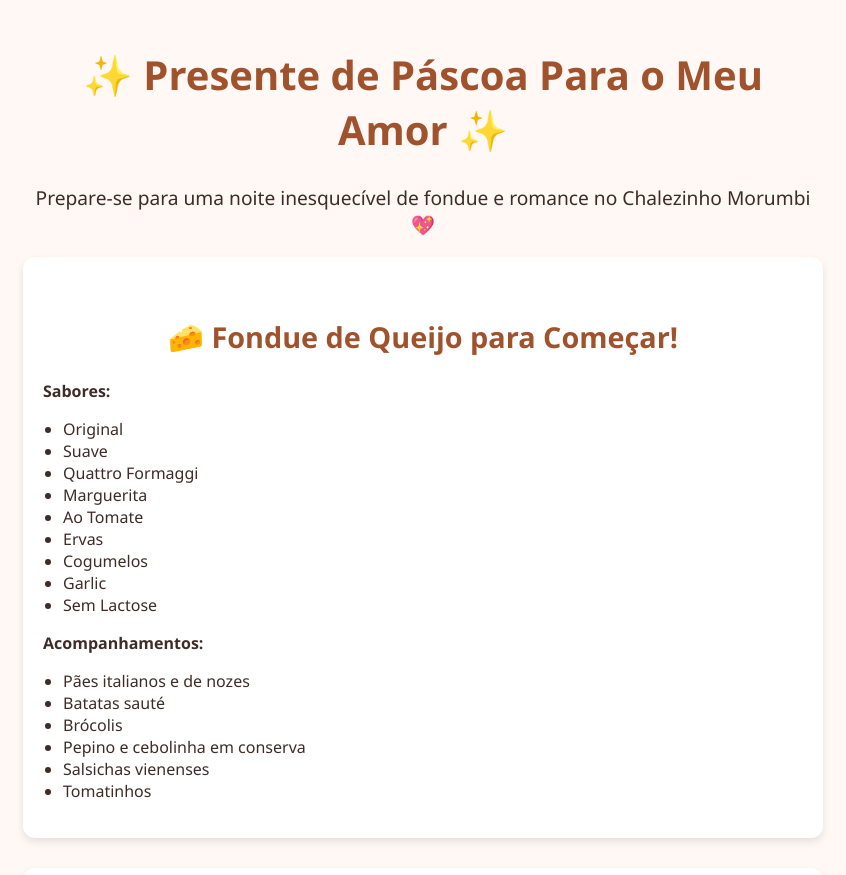
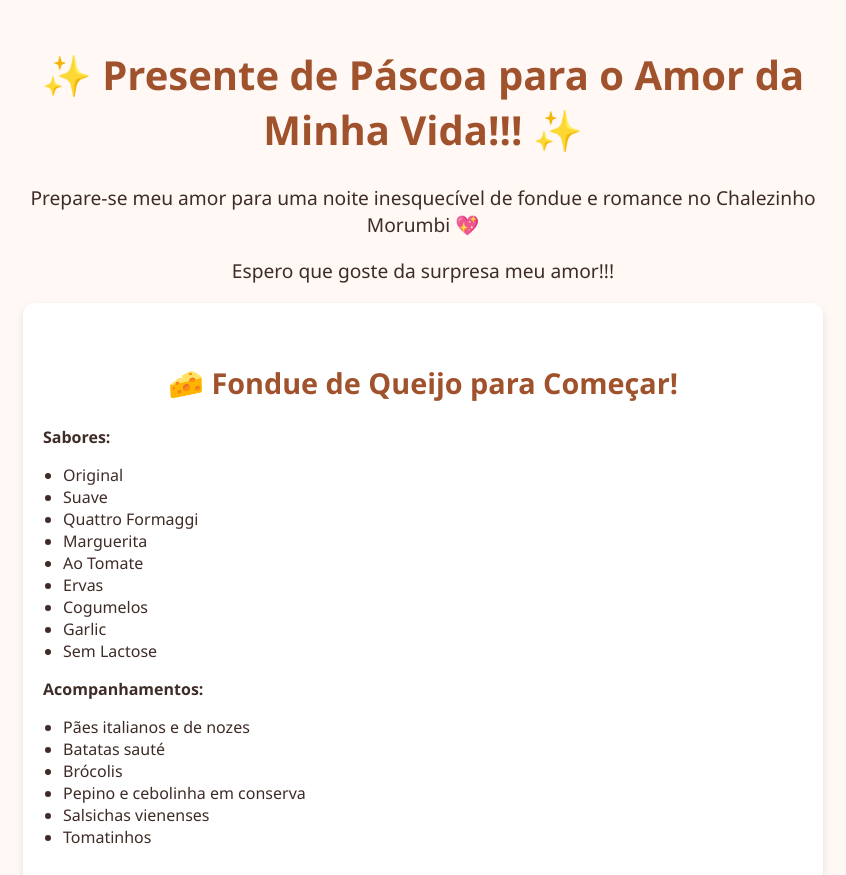
Before and after one commit to LuizFerri87/Presente, a plain HTML site: page index.html in a window 1280 px wide. Shown: the top 875 px of the page, without its empty margins (217-1063 px from the left). Drawn offline with Linux system fonts and the light colour scheme.

Commit message:
Update index.html

```diff
--- a/index.html
+++ b/index.html
@@ -45,8 +45,9 @@
 </head>
 <body>
 
-  <h1>✨ Presente de Páscoa Para o Meu Amor ✨</h1>
-  <p style="text-align:center; font-size: 1.2em;">Prepare-se para uma noite inesquecível de fondue e romance no Chalezinho Morumbi 💖</p>
+  <h1>✨ Presente de Páscoa para o Amor da Minha Vida!!! ✨</h1>
+  <p style="text-align:center; font-size: 1.2em;">Prepare-se meu amor para uma noite inesquecível de fondue e romance no Chalezinho Morumbi 💖</p>
+  <p style="text-align:center; font-size: 1.2em;">Espero que goste da surpresa meu amor!!!</p>
 
   <div class="section">
     <h2>🧀 Fondue de Queijo para Começar!</h2>
@@ -119,7 +120,7 @@
     Este é o seu presente de Páscoa meu amor! <br/>
     Uma noite deliciosa só para nós dois. 💘<br/>
     Te amo muito!!!
-    Site feito em HTML por Luiz Ferri para o amor da vida dele! Abril/25
+    Site feito em HTML por Luiz Ferri para o amor da minha vida! Abril/25
   </div>
 
 </body>
```
